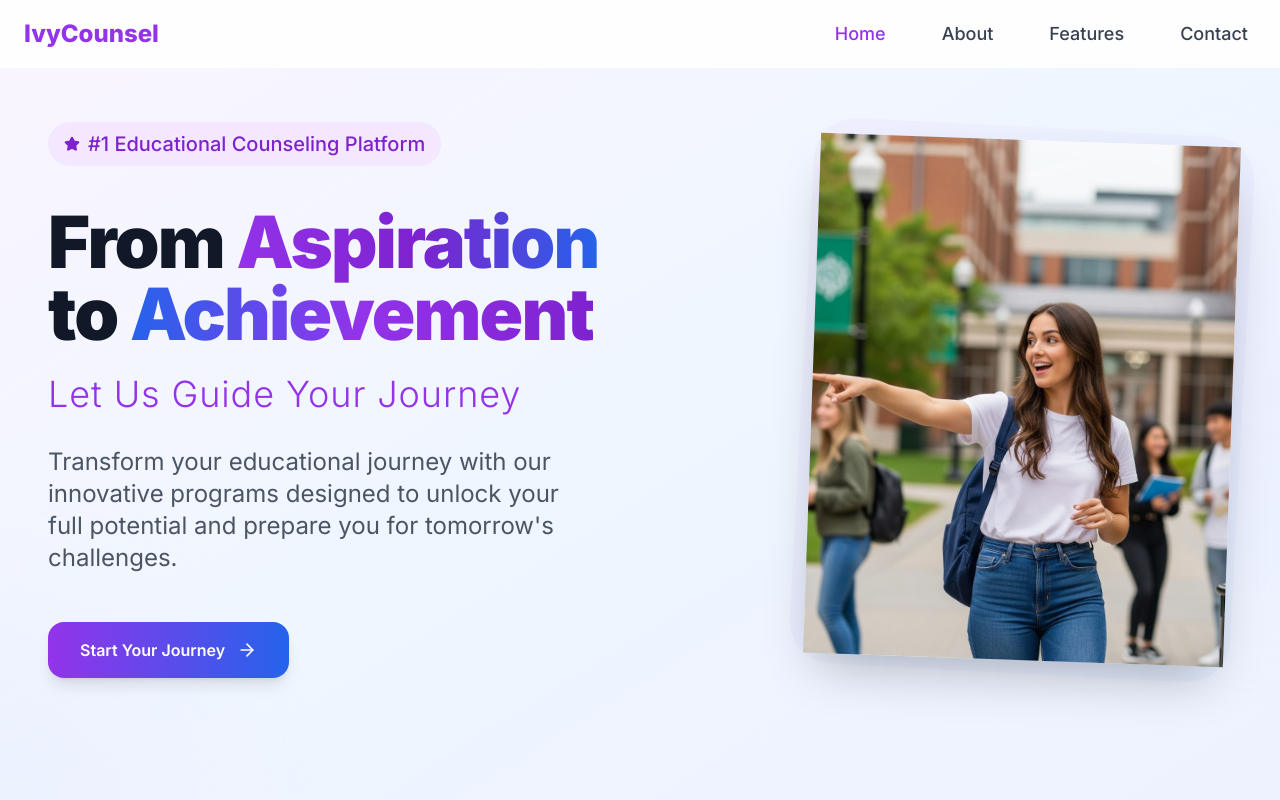
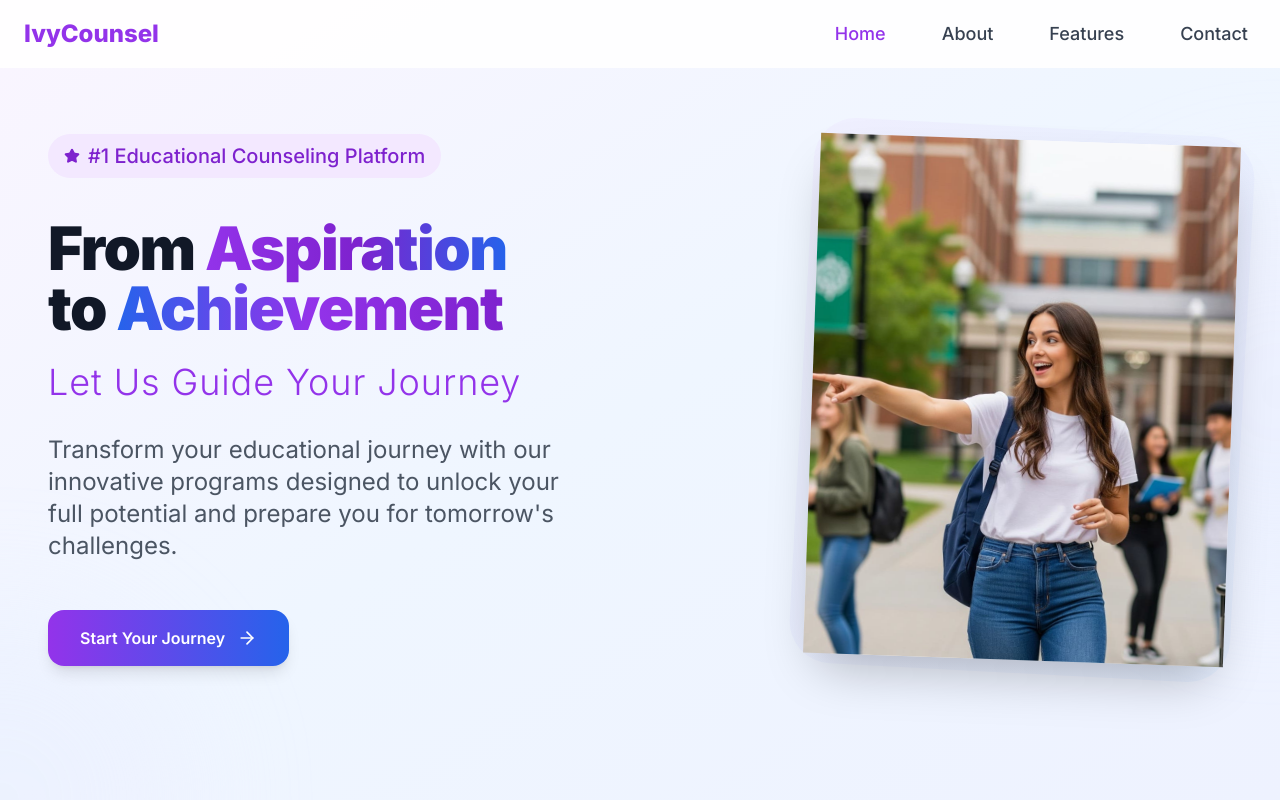
Before and after one commit to wintolabs/web-ivycounsel, a Next.js app: page / in a window 1280 px wide. Shown: the top 800 px of the page. Built offline with nearby package versions, Linux system fonts and the light colour scheme.

Commit message:
refactor

```diff
--- a/src/app/page.tsx
+++ b/src/app/page.tsx
@@ -4,7 +4,7 @@
 import { About } from "@/components/About";
 import { Features } from "@/components/Features";
 import { WebinarPromo } from "@/components/WebinarPromo";
-import { FAQ } from "@/components/FAQ";
+// import { FAQ } from "@/components/FAQ";
 import { Contact } from "@/components/Contact";
 import { Footer } from "@/components/Footer";
 import { Trust } from "@/components/Trust";
@@ -18,7 +18,7 @@
       <Features />
       <WebinarPromo />
       <Trust />
-      <FAQ />
+      {/* <FAQ /> */}
       <Contact />
       <Footer />
     </main>
--- a/src/components/Footer.tsx
+++ b/src/components/Footer.tsx
@@ -2,21 +2,19 @@
 
 import {
   Facebook,
-  Twitter,
   Instagram,
   Linkedin,
-  Youtube,
   Mail,
-  Phone,
-  MapPin,
+  // Phone,
+  // MapPin,
 } from "lucide-react";
 
 const socialLinks = [
   { Icon: Facebook, href: "#", label: "Facebook" },
-  { Icon: Twitter, href: "#", label: "Twitter" },
+  // { Icon: Twitter, href: "#", label: "Twitter" },
   { Icon: Instagram, href: "#", label: "Instagram" },
   { Icon: Linkedin, href: "#", label: "LinkedIn" },
-  { Icon: Youtube, href: "#", label: "YouTube" },
+  // { Icon: Youtube, href: "#", label: "YouTube" },
 ];
 
 // Added 'home' for scroll to top
@@ -51,14 +49,14 @@
           </p>
 
           <div className="space-y-2 text-base text-gray-400">
-            <div className="flex items-center gap-2">
+            {/* <div className="flex items-center gap-2">
               <MapPin className="w-5 h-5 text-purple-500" />
               <span>123 Education Street, Academic City</span>
             </div>
             <div className="flex items-center gap-2">
               <Phone className="w-5 h-5 text-purple-500" />
               <span>+1 (555) 123-4567</span>
-            </div>
+            </div> */}
             <div className="flex items-center gap-2">
               <Mail className="w-5 h-5 text-purple-500" />
               <span>info@ivycounsel.com</span>
--- a/src/components/Hero.tsx
+++ b/src/components/Hero.tsx
@@ -1,7 +1,7 @@
 "use client";
 
+import { ArrowRight, Star } from "lucide-react";
 import Image from "next/image";
-import { ArrowRight, Star } from "lucide-react";
 
 export function Hero() {
   const scrollToSection = (sectionId: string) => {
@@ -23,7 +23,7 @@
                 #1 Educational Counseling Platform
               </div>
 
-              <h1 className="text-5xl sm:text-6xl md:text-7xl lg:text-7xl font-black text-gray-900 leading-[0.9] tracking-tight">
+              <h1 className="text-4xl sm:text-5xl md:text-6xl lg:text-6xl font-black text-gray-900 leading-[0.9] tracking-tight">
                 From{" "}
                 <span className="bg-gradient-to-r from-purple-600 via-purple-700 to-blue-600 bg-clip-text text-transparent">
                   Aspiration
```
